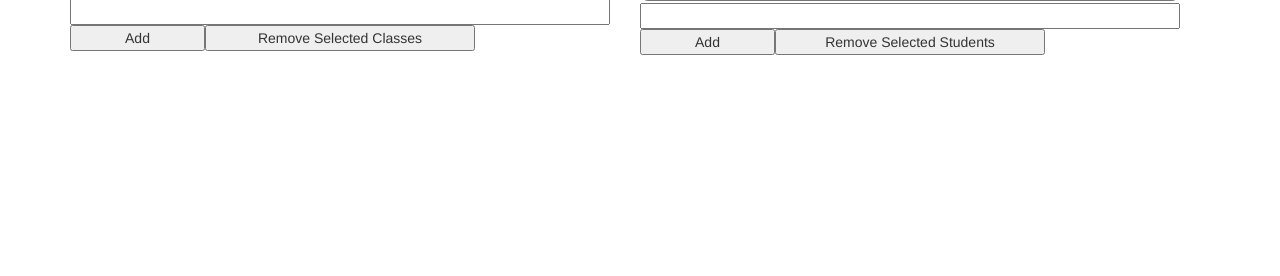
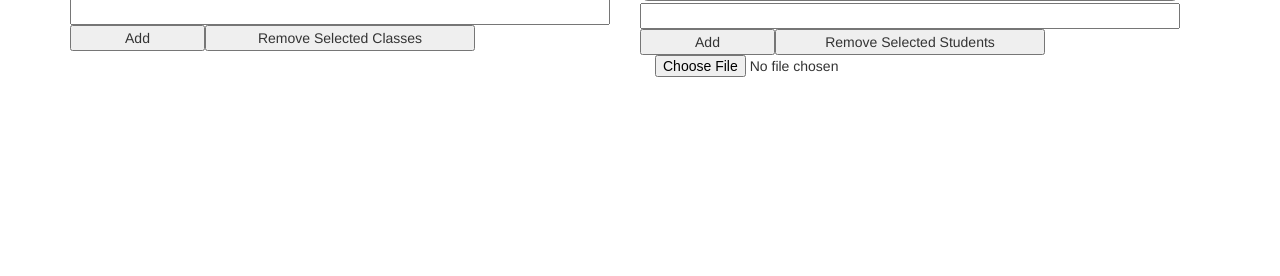
Before and after one commit to HackingForGood/HarvardHacks, a Flask app: template templates/teacher/config.html in a window 1280 px wide. Shown: the part 159-435 px from the top of the page. Run offline with Flask 2, Linux system fonts and the light colour scheme; the template is opened without the code that fills it, so the values that code supplies are empty; some libraries are stand-ins or nearby versions; some web fonts are replaced.

Commit message:
about to rebase

```diff
--- a/templates/teacher/config.html
+++ b/templates/teacher/config.html
@@ -15,6 +15,7 @@
    <option>text5</option> -->
 </select>
 <input type="text" style="width:100%" id="newclass">
+<!-- <progress value="0" max="100" id="uploader">0%</progress> -->
 <button type="button" class="col-xs-3 add">Add</button>
 <button type="button" class="col-xs-6 removeClass">Remove Selected Classes</button>
 </div>
@@ -29,6 +30,8 @@
 <input type="text" style="width:100%" id="newstudent">
 <button type="button" class="col-xs-3 add">Add</button>
 <button type="button" class="col-xs-6 removeStudents">Remove Selected Students</button>
+<input type="file" value="upload" id="fileButton" class="col-xs-6"/>
+
 </div>
 </div>
 {% endblock %}
```
Also changed, not shown: 1 other file.
